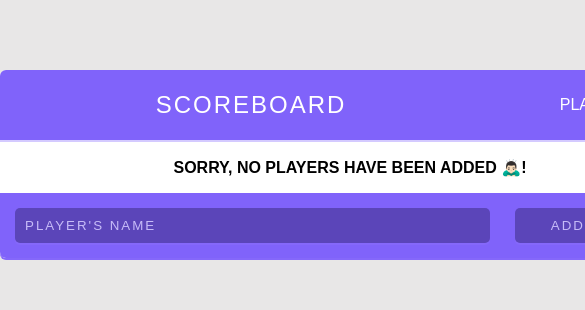
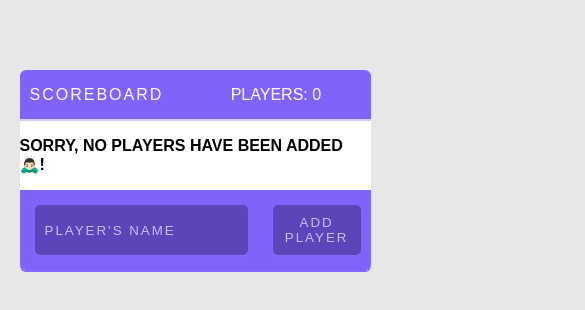
Before and after one commit to batistaDev1113/scoreboard, a React (Create React App) app: page / in a window 390 px wide. Shown: the top 310 px of the page, 585 px wide, since content can reach past the window. Built offline with nearby package versions, Linux system fonts and the light colour scheme.

Commit message:
new styling has been added to make more responsive

```diff
--- a/src/App.css
+++ b/src/App.css
@@ -277,3 +277,22 @@ svg {
   outline: none;
   cursor: pointer;
   }
+
+
+  /* media queries for mobile */
+@media only screen and (max-width: 568px) {
+  .scoreboard {
+    max-width: 90%;
+    overflow-x: hidden;
+  }
+
+  header h1 {
+    font-size: 1rem;
+  }
+
+  span.player-name {
+    line-height: 1;
+  }
+
+
+}
--- a/src/components/AddForm.js
+++ b/src/components/AddForm.js
@@ -9,7 +9,6 @@ export default function AddForm({ currentPlayers, onAdd }) {
 	const submitForm = (e) => {
 		e.preventDefault();
 		if (!player) {
-
 		 	return;
 		 }
 		onAdd(player); // send data back to main app
```
